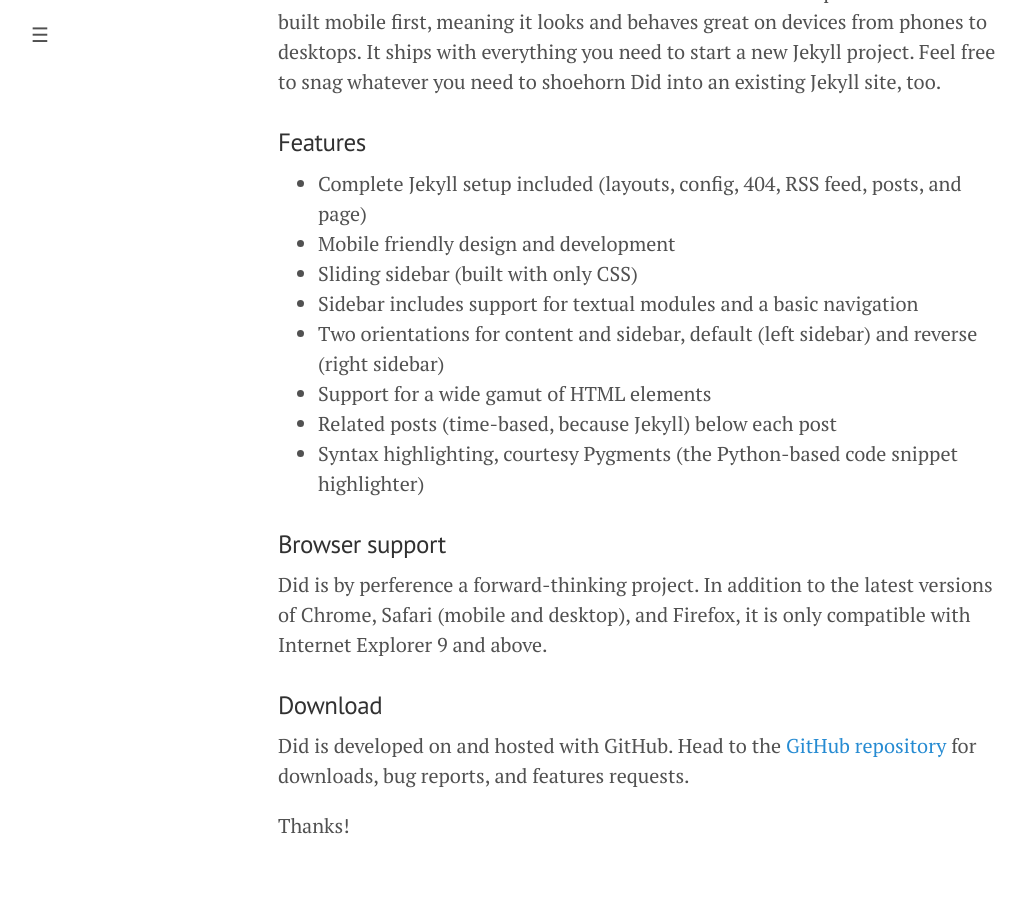
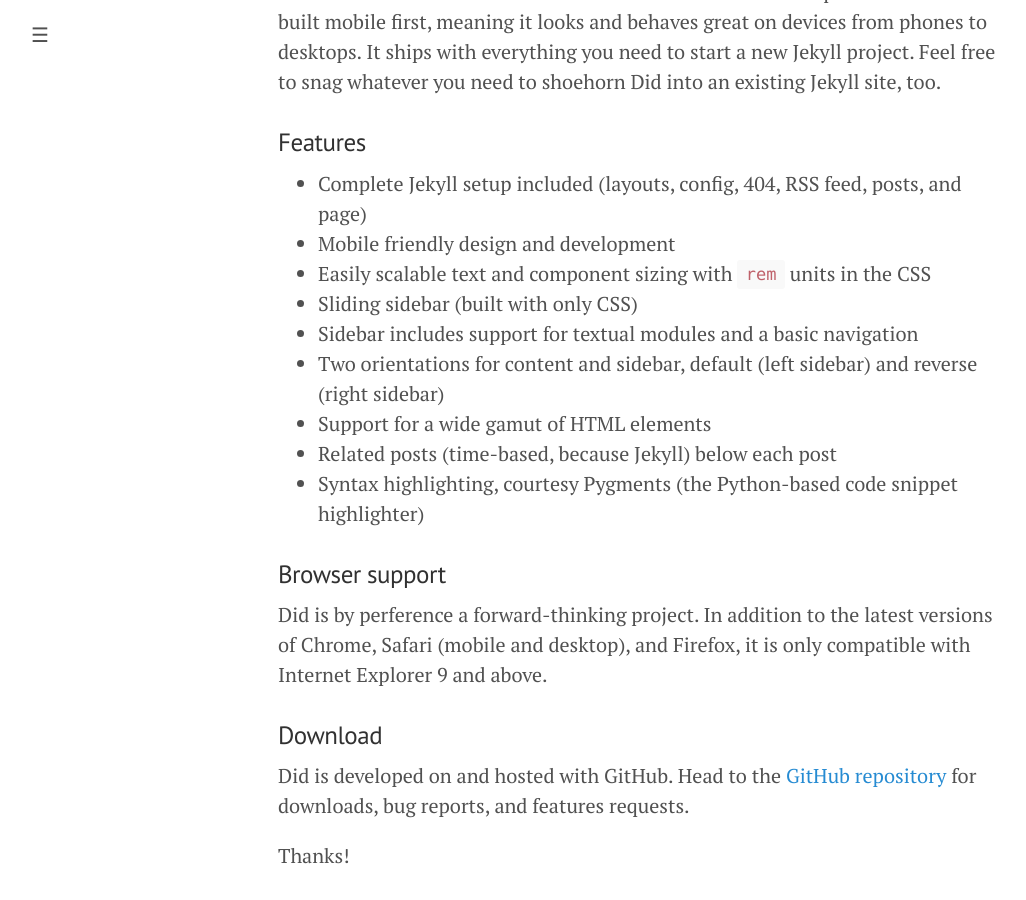
Before and after one commit to qiuyi943/qiuyi943.github.io, a Jekyll site: the page built from _posts/2014-01-02-introducing-did.md, in a window 1280 px wide and 900 px high, scrolled down 651 px. Shown: the whole window, without its empty margins (2-1028 px from the left). Built offline with Jekyll 4.4.1, drawn with Linux system fonts in a browser that asks for light colours; Markdown is read by kramdown in place of the engine named in the settings.

Commit message:
mention rems in features

```diff
--- a/_posts/2014-01-02-introducing-did.md
+++ b/_posts/2014-01-02-introducing-did.md
@@ -15,6 +15,7 @@
 
 * Complete Jekyll setup included (layouts, config, 404, RSS feed, posts, and page)
 * Mobile friendly design and development
+* Easily scalable text and component sizing with `rem` units in the CSS
 * Sliding sidebar (built with only CSS)
 * Sidebar includes support for textual modules and a basic navigation
 * Two orientations for content and sidebar, default (left sidebar) and reverse (right sidebar)
```
